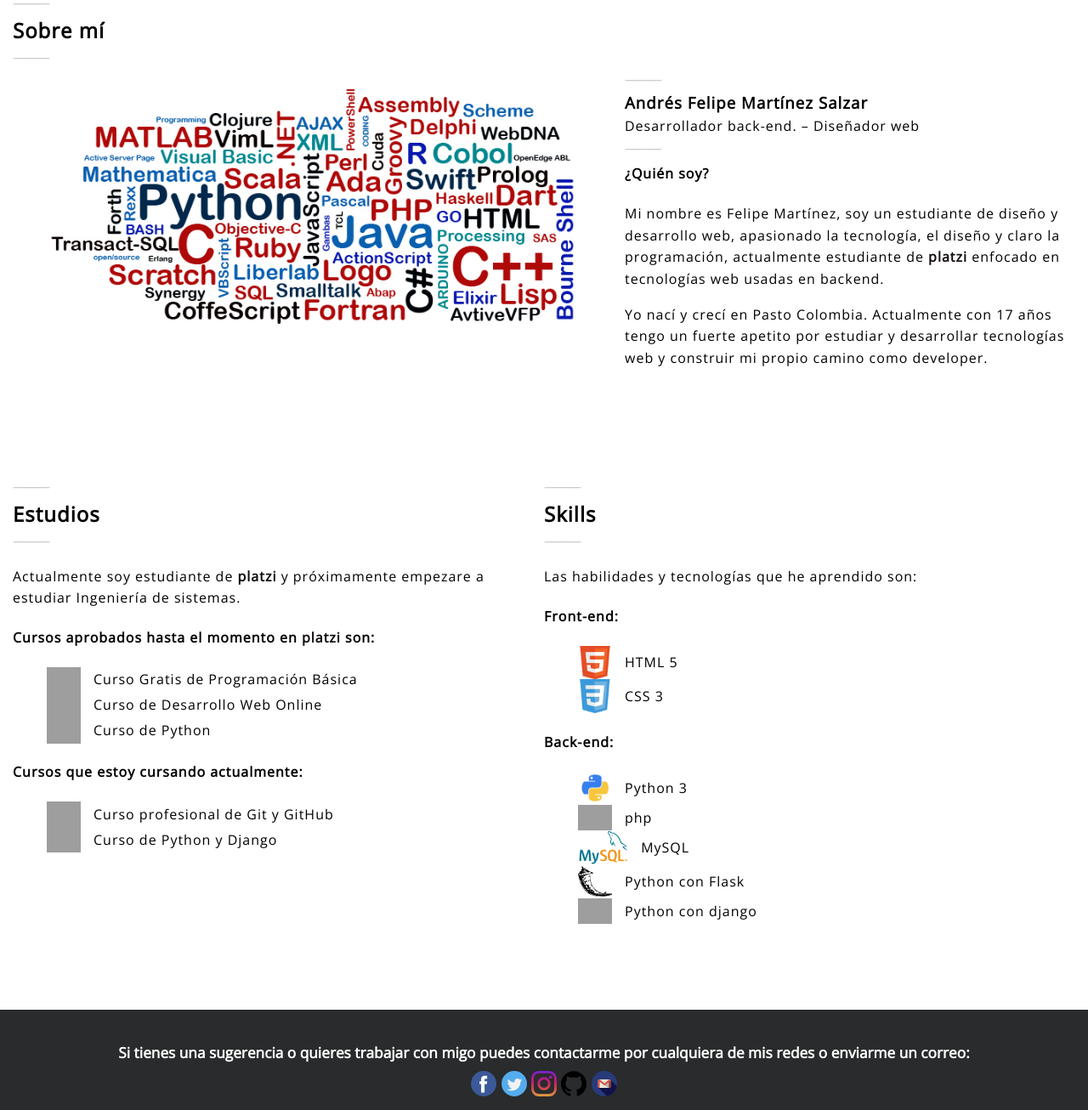
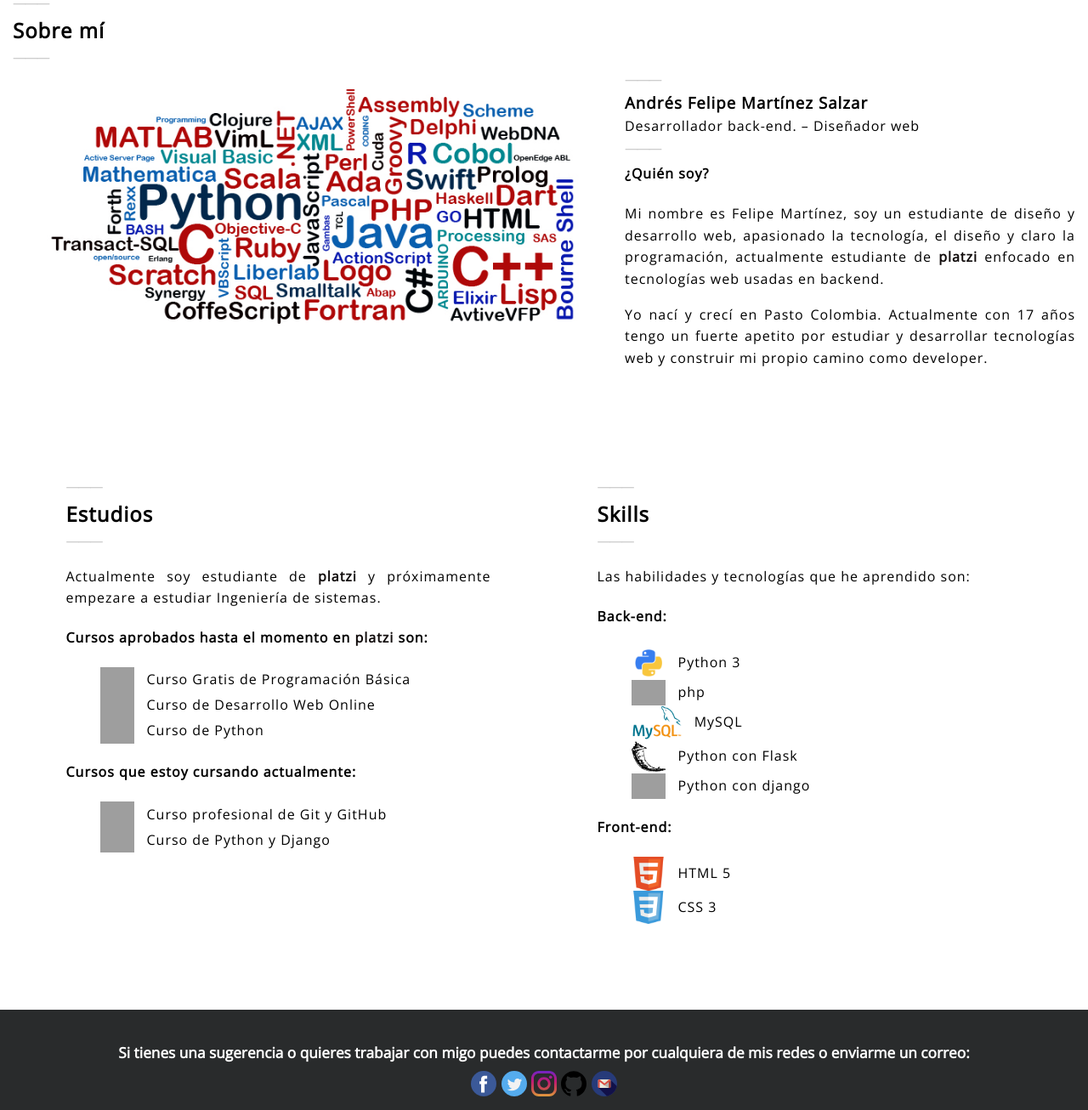
Before and after one commit to kuronosu/Pagina-web, a Flask app: page / in a window 1280 px wide. Shown: the part 744-2050 px from the top of the page at 85% size. Run offline with Flask 2, Linux system fonts and the light colour scheme; grey boxes are pictures that could not be loaded.

Commit message:
S4 Error

```diff
--- a/static/css/main.css
+++ b/static/css/main.css
@@ -11,15 +11,15 @@
   background: #414044;
 }
 .header-text{
-display: flex;
-justify-content: center;
-align-items: center;
-flex-direction: column;
+  display: flex;
+  justify-content: center;
+  align-items: center;
+  flex-direction: column;
 }
 #menu{
   position: fixed;
   top:0px;
-  width:100vw;
+  width:100%;
 }
 .logotipo{
   margin: 0;
@@ -88,6 +88,9 @@
 .par1 h4{
   margin-top: 5px;
 }
+.par1 p{
+  text-align:justify;
+}
 .platzi:link, .platzi:visited, .platzi:active{
   color: #110c0c;
   font-weight: 800;
@@ -108,7 +111,7 @@
 .bloque2{
   display: flex;
   flex-direction: row;
-  justify-content:space-between;
+  justify-content:space-around;
   padding-bottom: 70px;
   margin-right: 15px;
   margin-left: 15px;
@@ -117,7 +120,7 @@
 }
 #estudios, #skills{
   padding-top: 70px;
-  width: 40rem;
+  width: 40%;
 }
 #estudios li, #skills li{
   display: flex;
@@ -127,7 +130,6 @@
 #estudios li span, #skills li span{
   margin-left: 15px;
 }
-
 .footer{
   background: #292b2c;
   padding: 10px 0 10px 0;
@@ -145,5 +147,61 @@
 }
 .contacto h5{
   margin-bottom: 10px;
+  text-align: center;
 }
-/*Copyright (c) 2017 Copyright Holder All Rights Reserved.*/
+.bloque2 #estudios p, .bloque2 #skills p{
+  text-align: justify;
+}
+
+@media (max-width: 1024px) {
+  body{
+    font-weight: 400;
+  }
+  .sobreMiFigure{
+    display: none;
+  }
+  #estudios, #skills{
+    padding-top: 70px;
+    width: 90%;
+  }
+  .bloque2{
+    display: flex;
+    flex-direction: column;
+    /*justify-content:space-between;*/
+    padding-bottom: 70px;
+    margin-right: 15px;
+    margin-left: 15px;
+    letter-spacing: 1px;
+    line-height: 1.6;
+  }
+   #estudios .line::after{
+     display: none;
+  }
+  #estudios .line::before{
+    content: '\2014\2014\2014';
+    letter-spacing: -2px;
+    color: #c7c7c7;
+  }
+  .aling{
+    display: flex;
+    flex-direction: row;
+    justify-content: space-around;
+  }
+}
+
+@media (max-width: 800px) {
+  .aling{
+    display: flex;
+    flex-direction: column;
+    /*justify-content: space-around;*/
+  }
+  .nav-menu{
+    font-size: 15px;
+  }
+  .nav-menu li{
+      margin-right: 12px;
+  }
+  .logotipo a{
+    font-size: 18px;
+  }
+}
--- a/templates/page.html
+++ b/templates/page.html
@@ -43,7 +43,7 @@
           <h2>Sobre mí</h2>
         </div>
         <div class="perfil">
-          <figure>
+          <figure class="sobreMiFigure">
             <img class="img1" src="{{ url_for('static', filename = 'img/lenguajes-de-programacion.jpg')}}" alt="lenguajes-de-programacion">
           </figure>
           <div class="par1">
@@ -64,20 +64,26 @@
             <h2>Estudios</h2>
           </div>
           <p>Actualmente soy estudiante de <a class="platzi" target="_blank" href="https://platzi.com/@KR0N0S31">platzi</a> y próximamente empezare a estudiar Ingeniería de sistemas.</p>
+          <div class="aling">
+            <div class="">
               <h4>Cursos aprobados hasta el momento en <a class="platzi" target="_blank" href="https://platzi.com/@KR0N0S31">platzi</a> son:</h4>
               <ul>
-            <!-- {#{% for i in scraping %}
+                {# {% for i in cursos %}
                 <li><img src="{{ i['src'] }}" width="40" alt="{{ i['alt'] }}"><span>{{ i['alt'] }}</span></li>
-            {% endfor %}#} -->
+                {% endfor %}#}
                 <li><img src="https://static.platzi.com/media/achievements/programacion-basica2x.png" width="40" alt="Curso Gratis de Programación Básica"><span>Curso Gratis de Programación Básica</span></li>
                 <li><img src="https://static.platzi.com/media/achievements/badge-html-y-css-para-mails.png" width="40" alt="Curso de Desarrollo Web Online"><span>Curso de Desarrollo Web Online</span></li>
                 <li><img src="https://static.platzi.com/media/achievements/phyton-django2x.png" width="40" alt="Curso de Python"><span>Curso de Python</span></li>
               </ul>
+            </div>
+            <div class="">
               <h4>Cursos que estoy cursando actualmente:</h4>
               <ul>
                 <li><img src="https://static.platzi.com/media/achievements/git-github2x.png" width="40" alt="Curso profesional de Git y GitHub"><span>Curso profesional de Git y GitHub</span></li>
                 <li><img src="https://static.platzi.com/media/achievements/Badge-django.png" width="40" alt="Curso de Python y Django"><span>Curso de Python y Django</span></li>
               </ul>
+            </div>
+          </div>
         </div>
         <!-- skills -->
         <div id="skills">
@@ -85,11 +91,8 @@
             <h2>Skills</h2>
           </div>
           <p>Las habilidades y tecnologías que he aprendido son:</p>
-          <h4>Front-end:</h4>
-          <ul>
-            <li><img src="{{ url_for('static', filename = 'img/html5-logo.png')}}" width="40" alt="html5 logo"><span>HTML 5</span></li>
-            <li><img src="{{ url_for('static', filename = 'img/css3-logo.png')}}" width="40" alt="css3 logo"><span>CSS 3</span></li>
-          </ul>
+          <div class="aling">
+            <div class="back-end">
               <h4>Back-end:</h4>
               <ul>
                 <li><img src="{{ url_for('static', filename = 'img/python-logo.png')}}" width="40" alt="python logo"><span>Python 3</span></li>
@@ -98,6 +101,15 @@
                 <li><img src="{{ url_for('static', filename = 'img/flask-logo.png')}}" width="40" alt="Flask logo"><span>Python con Flask</span></li>
                 <li><img src="{{ url_for('static', filename = 'img/django-logo.png')}}" width="40" alt="django logo"><span>Python con django</span></li>
               </ul>
+            </div>
+            <div class="front-end">
+              <h4>Front-end:</h4>
+              <ul>
+                <li><img src="{{ url_for('static', filename = 'img/html5-logo.png')}}" width="40" alt="html5 logo"><span>HTML 5</span></li>
+                <li><img src="{{ url_for('static', filename = 'img/css3-logo.png')}}" width="40" alt="css3 logo"><span>CSS 3</span></li>
+              </ul>
+            </div>
+          </div>
         </div>
       </div>
     </section>
```
Lines whose indentation alone changed are shown as unchanged.
